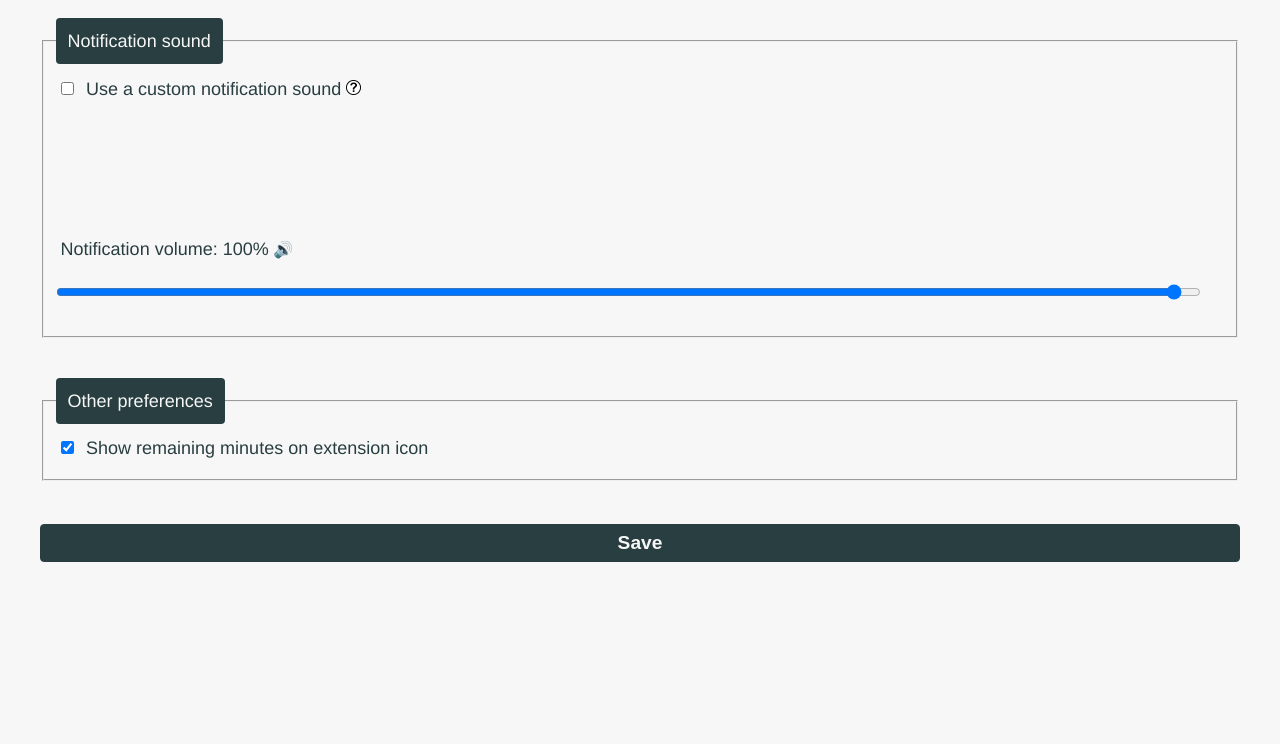
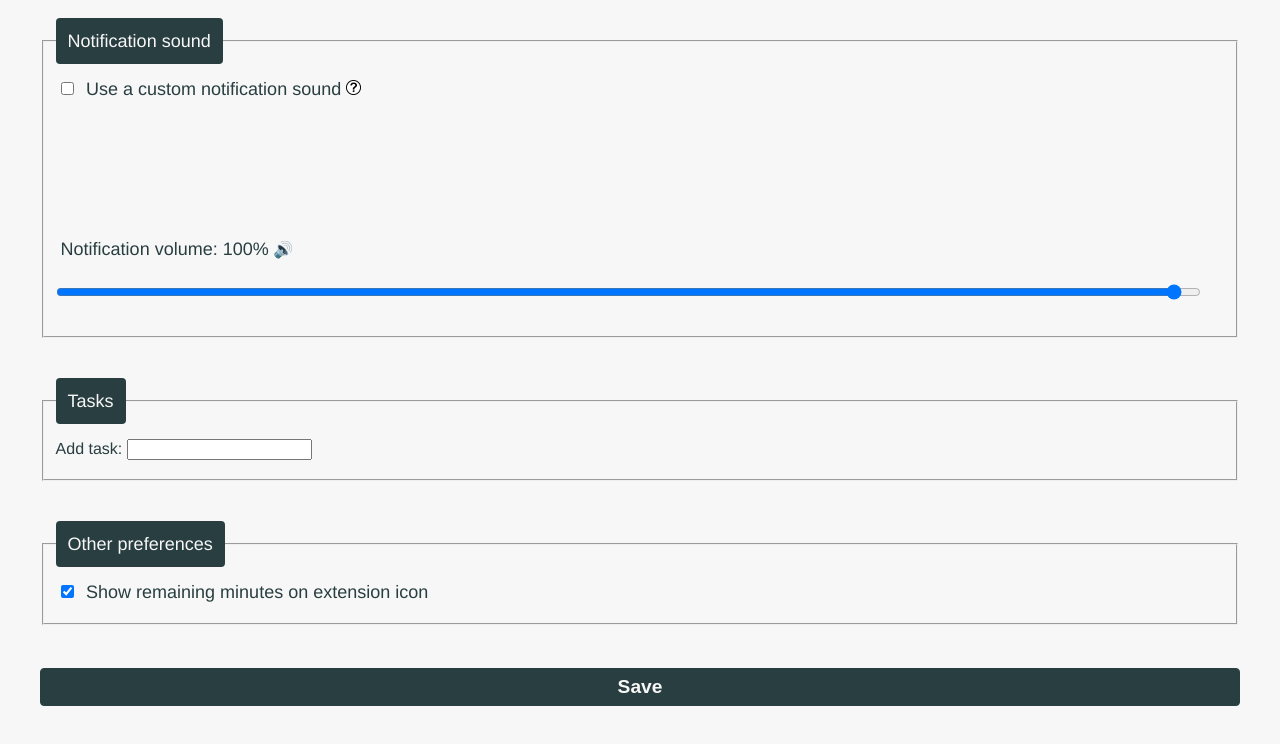
Before and after one commit to yuanshen99/389COM-OpenSourceDevelopment, a browser extension: page pomodoro-webext-master/options.html in a window 1280 px wide. Drawn offline with Linux system fonts and the light colour scheme.

Commit message:
update with textbox in options for tasks

```diff
--- a/pomodoro-webext-master/options.html
+++ b/pomodoro-webext-master/options.html
@@ -19,6 +19,12 @@
       </fieldset>
       <br/>
       <fieldset>
+        <legend>Tasks</legend>
+        <label for="taskText">Add task: </label>
+        <input id="taskText" name = "taskText" type="text" >
+      </fieldset>
+      <br/>
+      <fieldset>
         <legend>Other preferences</legend>
         <input class="option-input" id="showMinutes" name="showMinutes" type="checkbox"/>
         <label class="option-label" for="showMinutes">Show remaining minutes on extension icon</label><br/>
```
